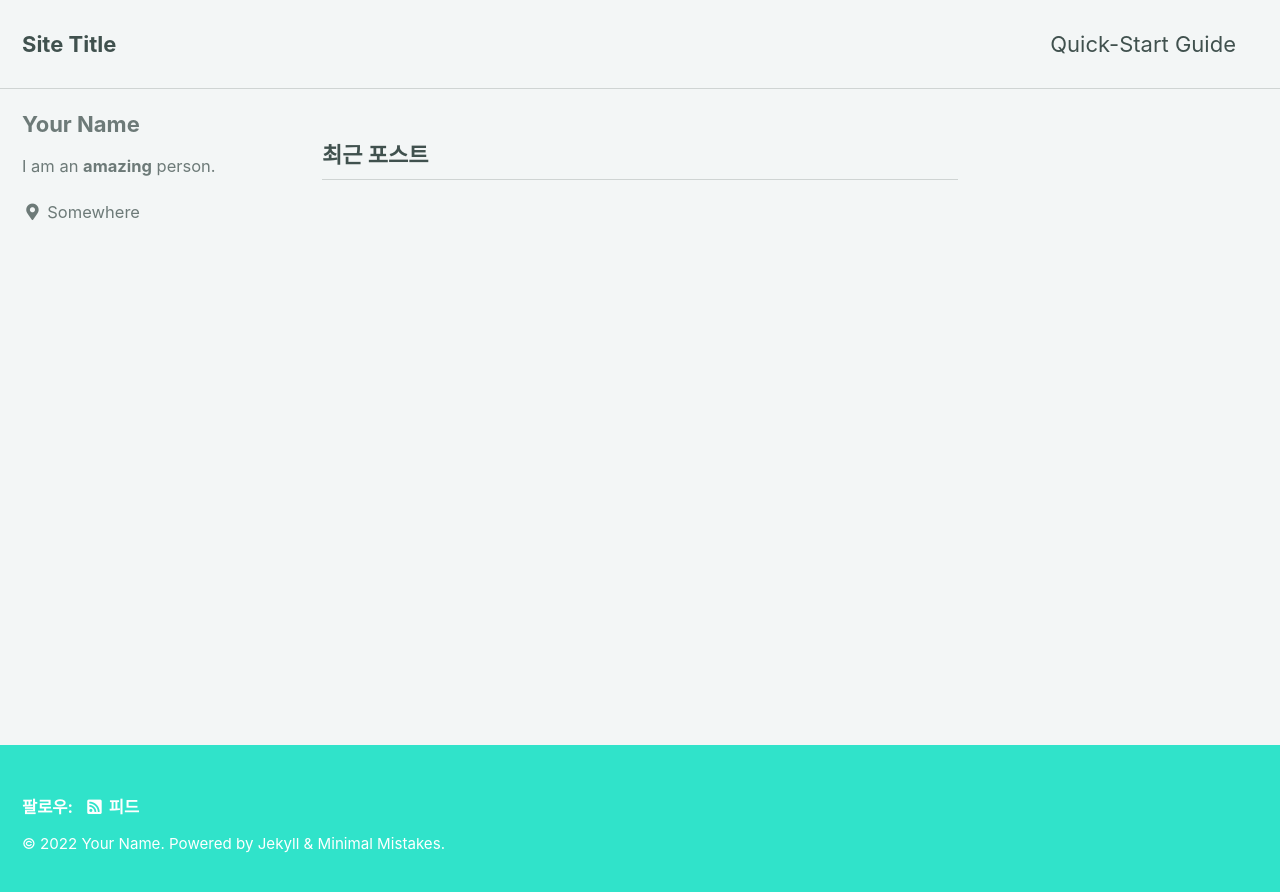
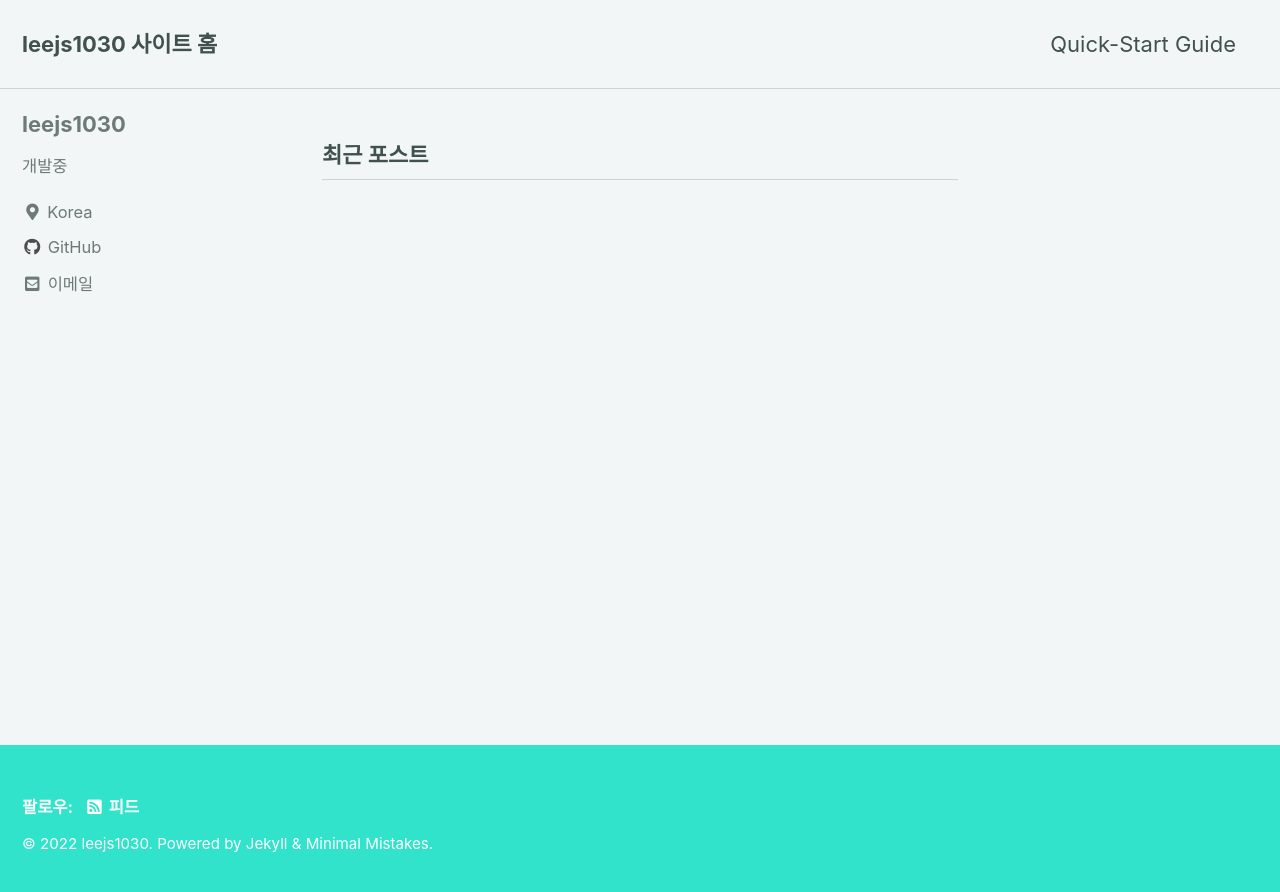
Before and after one commit to leejs1030/leejs1030.github.io, a Jekyll site: the page built from index.html, in a window 1280 px wide. Shown: the top 892 px of the page. Built offline with Jekyll 4.4.1, drawn with Linux system fonts in a browser that asks for light colours; cached includes are drawn as plain includes; the list of posts is cut into pages by our own code.

Commit message:
_conig.yml 기본 세팅

```diff
--- a/_config.yml
+++ b/_config.yml
@@ -16,14 +16,14 @@ minimal_mistakes_skin    : "mint" # "air", "aqua", "contrast", "dark", "dirt", "
 
 # Site Settings
 locale                   : "ko-KR"
-title                    : "Site Title"
+title                    : "leejs1030 사이트 홈"
 title_separator          : "-"
 subtitle                 : # site tagline that appears below site title in masthead
-name                     : "Your Name"
-description              : "An amazing website."
-url                      : # the base hostname & protocol for your site e.g. "https://mmistakes.github.io"
-baseurl                  : # the subpath of your site, e.g. "/blog"
-repository               : # GitHub username/repo-name e.g. "mmistakes/minimal-mistakes"
+name                     : "leejs1030"
+description              : "leejs1030의 블로그입니다."
+url                      : "https://leejs1030.github.io" # the base hostname & protocol for your site e.g. "https://mmistakes.github.io"
+baseurl                  : "" # the subpath of your site, e.g. "/blog"
+repository               : "leejs1030/leejs1030.github.io" # GitHub username/repo-name e.g. "mmistakes/minimal-mistakes"
 teaser                   : # path of fallback teaser image, e.g. "/assets/images/500x300.png"
 logo                     : # path of logo image to display in the masthead, e.g. "/assets/images/88x88.png"
 masthead_title           : # overrides the website title displayed in the masthead, use " " for no title
@@ -102,52 +102,22 @@ analytics:
 
 # Site Author
 author:
-  name             : "Your Name"
+  name             : "leejs1030"
   avatar           : # path of avatar image, e.g. "/assets/images/bio-photo.jpg"
-  bio              : "I am an **amazing** person."
-  location         : "Somewhere"
-  email            :
+  bio              : "개발중"
+  location         : "Korea"
+  email            : "leejs1030@korea.ac.kr"
   links:
-    - label: "Email"
-      icon: "fas fa-fw fa-envelope-square"
-      # url: "mailto:your.name@email.com"
-    - label: "Website"
-      icon: "fas fa-fw fa-link"
-      # url: "https://your-website.com"
-    - label: "Twitter"
-      icon: "fab fa-fw fa-twitter-square"
-      # url: "https://twitter.com/"
-    - label: "Facebook"
-      icon: "fab fa-fw fa-facebook-square"
-      # url: "https://facebook.com/"
+    # - label: "Website"
+    #   icon: "fas fa-fw fa-link"
+    #   url: "https://your-website.com"
     - label: "GitHub"
       icon: "fab fa-fw fa-github"
-      # url: "https://github.com/"
-    - label: "Instagram"
-      icon: "fab fa-fw fa-instagram"
-      # url: "https://instagram.com/"
+      url: "https://github.com/leejs1030"
 
 # Site Footer
-footer:
-  links:
-    - label: "Twitter"
-      icon: "fab fa-fw fa-twitter-square"
-      # url:
-    - label: "Facebook"
-      icon: "fab fa-fw fa-facebook-square"
-      # url:
-    - label: "GitHub"
-      icon: "fab fa-fw fa-github"
-      # url:
-    - label: "GitLab"
-      icon: "fab fa-fw fa-gitlab"
-      # url:
-    - label: "Bitbucket"
-      icon: "fab fa-fw fa-bitbucket"
-      # url:
-    - label: "Instagram"
-      icon: "fab fa-fw fa-instagram"
-      # url:
+# footer:
+#   links:
 
 
 # Reading Files
@@ -284,7 +254,8 @@ defaults:
     values:
       layout: single
       author_profile: true
-      read_time: true
+      read_time: false
       comments: # true
       share: true
       related: true
+      show_date: true
```
